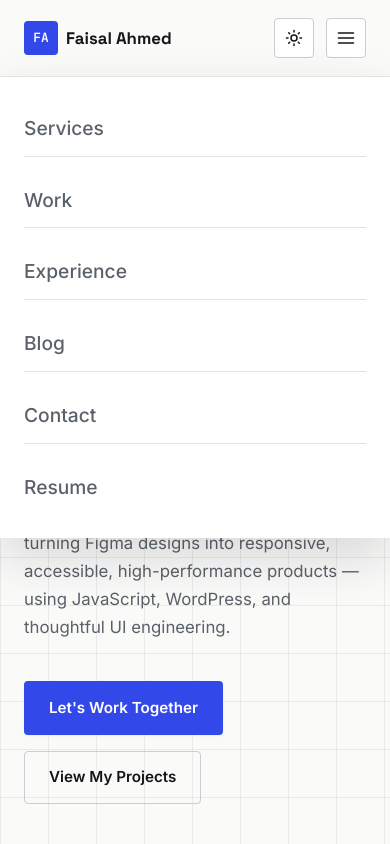
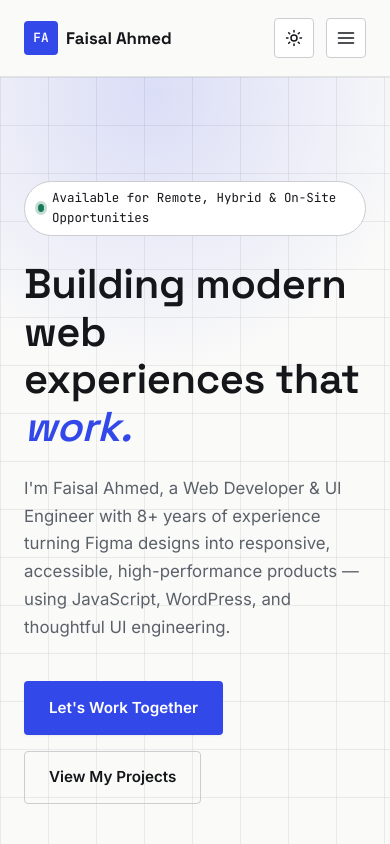
Before and after one commit to faaiisal/faaiisal.github.io, a Next.js app: page / in a window 390 px wide. Shown: the top 844 px of the page. Built offline with nearby package versions, Linux system fonts and the light colour scheme.

Commit message:
Fix the responsive issue

```diff
--- a/app/globals.css
+++ b/app/globals.css
@@ -16,6 +16,8 @@
   --color-bg: #FAFAF9;
   --color-bg-alt: #F2F2F0;
   --color-bg-experience: #EEEDE9;
+  overflow-x: hidden;
+  max-width: 100%;
   /* Slightly deeper than bg-alt for Experience section */
   --color-surface: #FFFFFF;
   --color-surface-elevated: #FFFFFF;
@@ -140,6 +142,7 @@ body {
   -webkit-font-smoothing: antialiased;
   transition: background var(--transition-base), color var(--transition-base);
   overflow-x: hidden;
+  max-width: 100%;
 }
 
 img {
@@ -524,14 +527,20 @@ h3.card-title {
     align-items: flex-start;
     padding: var(--space-5);
     gap: var(--space-4);
-    transform: translateX(0);
-    transition: transform var(--transition-slow);
     overflow-y: auto;
     -webkit-overflow-scrolling: touch;
+    transform: translateX(100%);
+    visibility: hidden;
+    pointer-events: none;
+    transition: transform var(--transition-slow),
+              visibility 0s linear var(--transition-slow);
   }
 
   .nav-links.is-open {
     transform: translateX(0);
+    visibility: visible;
+    pointer-events: auto;
+    transition: transform var(--transition-slow);
   }
 
   .nav-links a {
```
